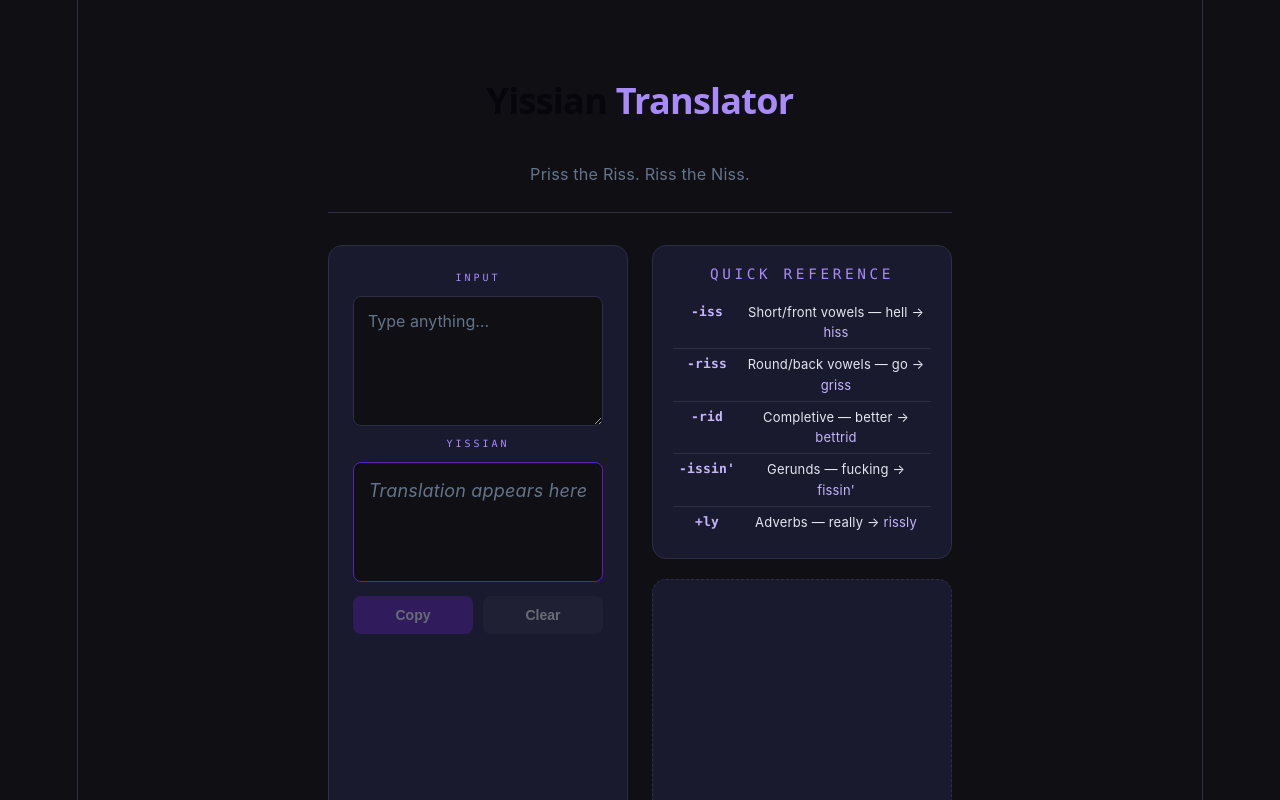
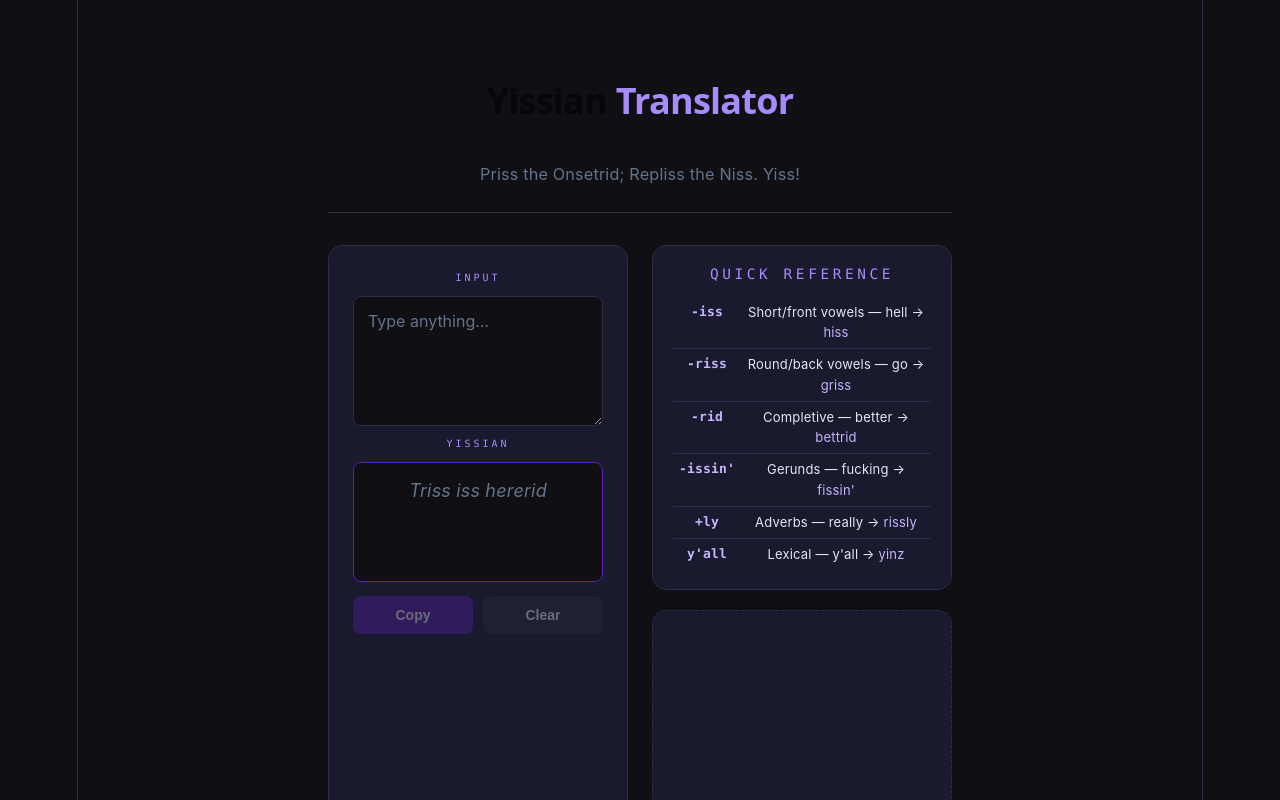
Before and after one commit to TenerIsFake/yissian-web, a React (Vite) app: page / in a window 1280 px wide. Shown: the top 800 px of the page. Built offline with nearby package versions, Linux system fonts and the light colour scheme; no server answers.

Commit message:
feat: tagline, Yissian placeholder+hover, y'all quick ref; engine 1.0.2

```diff
--- a/src/App.css
+++ b/src/App.css
@@ -85,7 +85,7 @@ body {
   min-height: 120px;
 }
 .output-text { color: var(--output); font-size: 16px; line-height: 1.7; user-select: text; }
-.placeholder { color: var(--muted); font-style: italic; }
+.placeholder { color: var(--muted); font-style: italic; cursor: help; }
 
 .actions { display: flex; gap: 10px; margin-top: 4px; }
 
--- a/src/App.jsx
+++ b/src/App.jsx
@@ -49,7 +49,7 @@ export default function App() {
     <div className="app">
       <header className="header">
         <h1 className="logo">Yissian <span className="accent">Translator</span></h1>
-        <p className="tagline">Priss the Riss. Riss the Niss.</p>
+        <p className="tagline">Priss the Onsetrid; Repliss the Niss. Yiss!</p>
       </header>
 
       <main className="main">
@@ -70,7 +70,7 @@ export default function App() {
           <div className="output-box">
             {output
               ? <p className="output-text">{output}</p>
-              : <p className="placeholder">Translation appears here</p>
+              : <p className="placeholder" title={"Translation appears here\nPreserve the onset. Replace the nucleus."}>Triss iss hererid</p>
             }
           </div>
 
@@ -91,6 +91,7 @@ export default function App() {
                 <tr><td className="suffix">-rid</td><td>Completive — better → <em>bettrid</em></td></tr>
                 <tr><td className="suffix">-issin&apos;</td><td>Gerunds — fucking → <em>fissin&apos;</em></td></tr>
                 <tr><td className="suffix">+ly</td><td>Adverbs — really → <em>rissly</em></td></tr>
+                <tr><td className="suffix">y&apos;all</td><td>Lexical — y&apos;all → <em>yinz</em></td></tr>
               </tbody>
             </table>
           </section>
```
